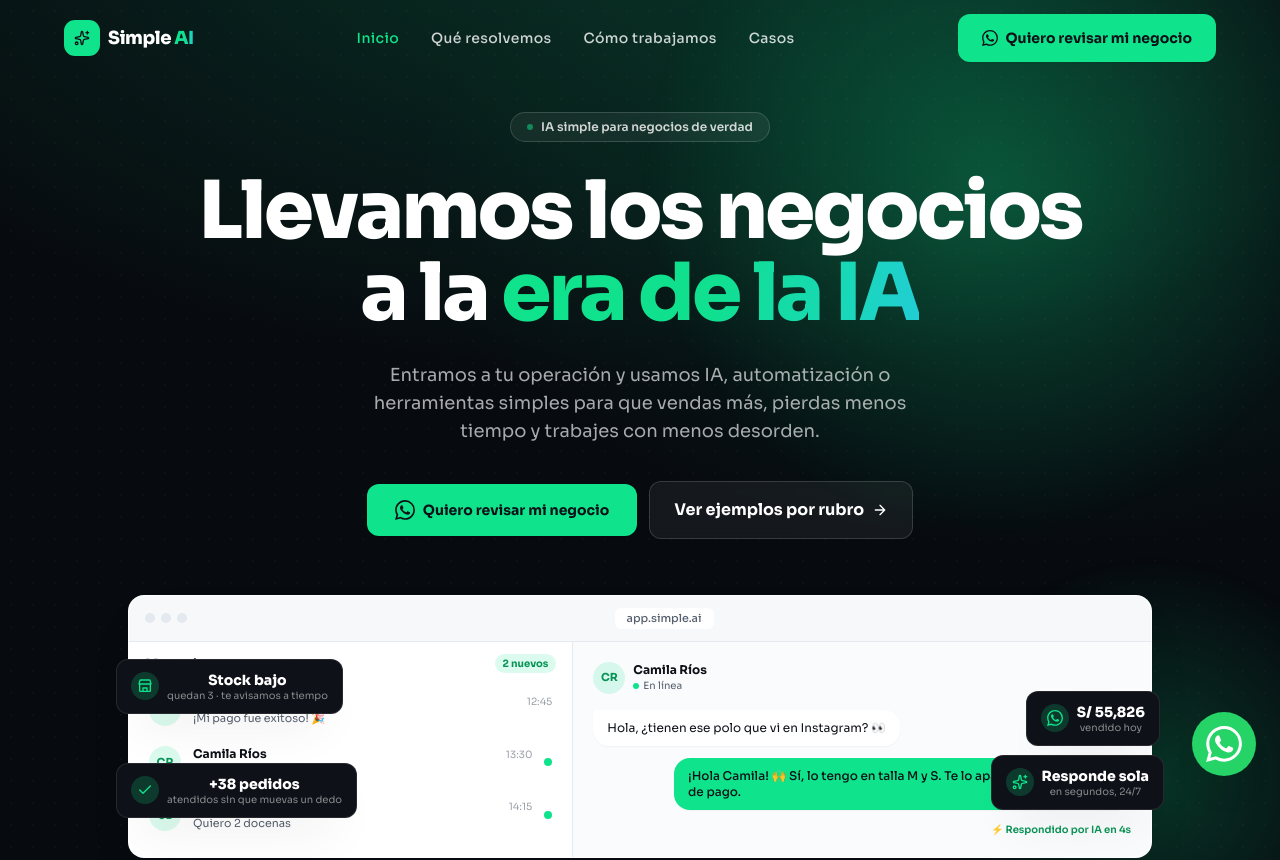
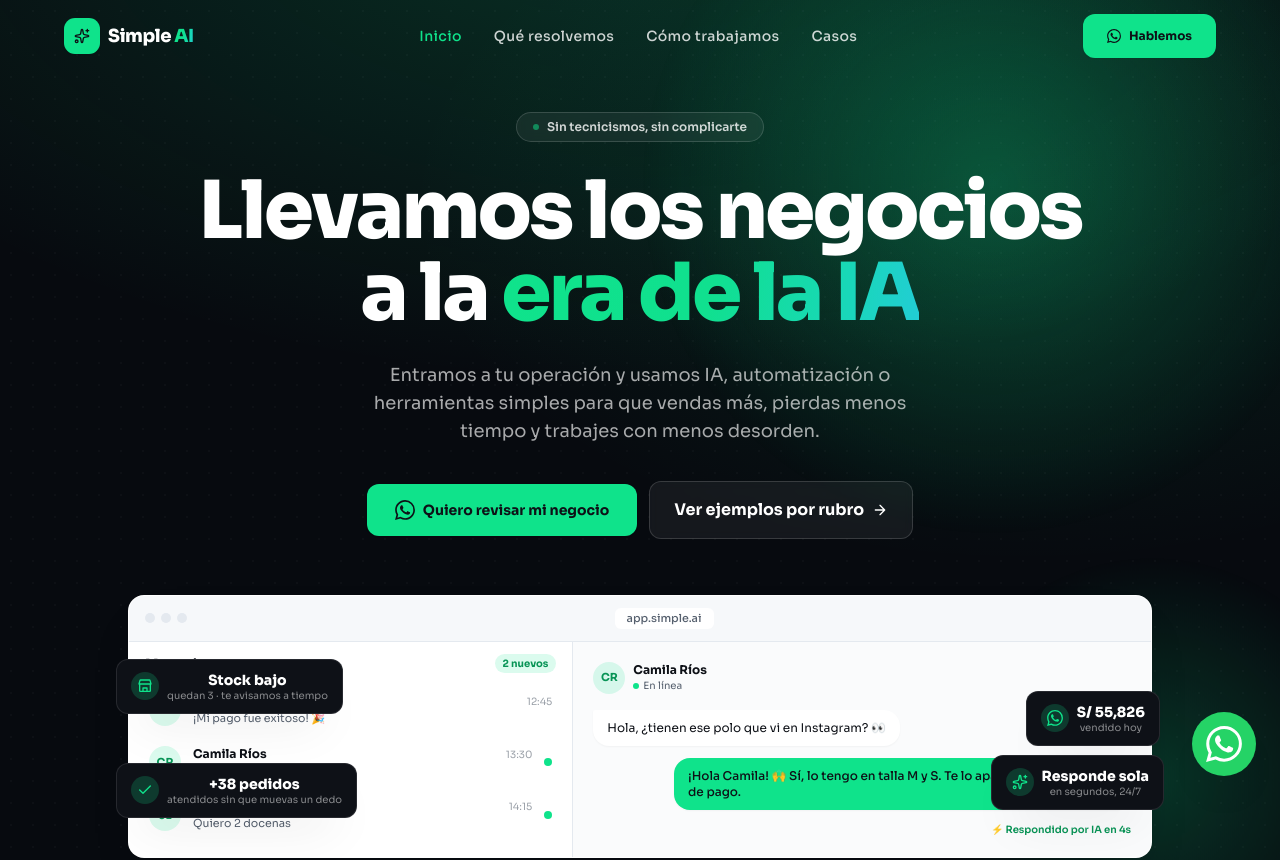
Before and after one commit to migueleduardofer10/simple-ai-yavendio, a React (Vite) app: page / in a window 1280 px wide. Shown: the top 860 px of the page. Built offline with nearby package versions, Linux system fonts and the light colour scheme.

Commit message:
refactor: update WhatsApp button text and styling for better clarity and engagement

```diff
--- a/src/App.tsx
+++ b/src/App.tsx
@@ -351,9 +351,9 @@ function Header() {
         </nav>
 
         <div className="hidden md:flex items-center gap-3">
-          <a href={BRAND.whatsapp} target="_blank" rel="noopener noreferrer" className={btnGreen('px-5 py-2')}>
-            <Icon.Whatsapp className="h-4 w-4" />
-            Quiero revisar mi negocio
+          <a href={BRAND.whatsapp} target="_blank" rel="noopener noreferrer" className={btnGreen('px-4 py-2 text-xs')}>
+            <Icon.Whatsapp className="h-3.5 w-3.5" />
+            Hablemos
           </a>
         </div>
 
@@ -418,7 +418,7 @@ function Hero() {
       <div className="container-x relative z-10 flex flex-col items-center">
         <span className="reveal is-visible mb-7 inline-flex items-center gap-2 rounded-full border border-white/15 bg-white/[0.06] px-4 py-1.5 text-xs font-semibold text-white/80 backdrop-blur-sm">
           <span className="h-1.5 w-1.5 rounded-full bg-brio-terra animate-pulse" />
-          IA simple para negocios de verdad
+          Sin tecnicismos, sin complicarte
         </span>
 
         <h1
```
